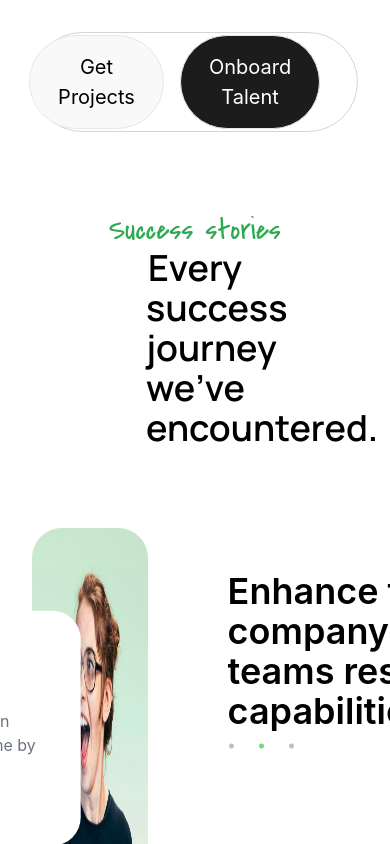
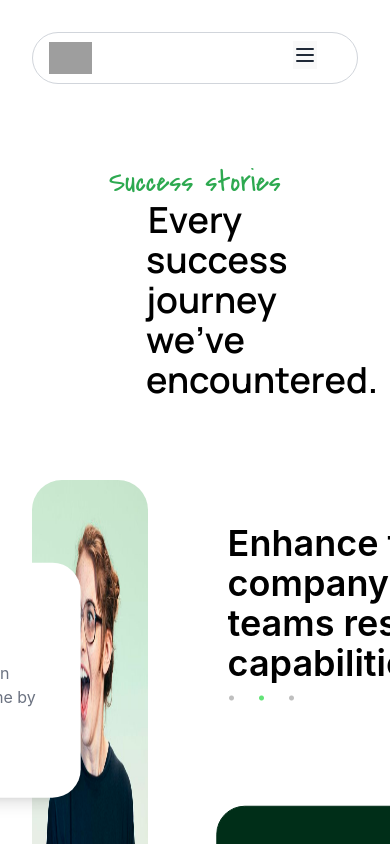
Before and after one commit to BittuKumar726/thenece, a React (Vite) app: page / in a window 390 px wide. Shown: the top 844 px of the page. Built offline with nearby package versions, Linux system fonts and the light colour scheme; grey boxes are pictures that could not be loaded; a web font is replaced by a local one.

Commit message:
Added responsive nav bar

```diff
--- a/src/components/Navbar/Navbar.jsx
+++ b/src/components/Navbar/Navbar.jsx
@@ -1,32 +1,112 @@
-import React from "react";
+import React, { useState, useEffect, useRef } from "react";
 import CustomButton from "../../General/CustomButton";
 import logo1 from "../../assets/Logo/Vector.png";
+
 const Navbar = () => {
+  const [menuOpen, setMenuOpen] = useState(false);
+  const menuRef = useRef(null);
+
+  const toggleMenu = () => {
+    setMenuOpen(!menuOpen);
+  };
+
+  const closeMenu = () => {
+    setMenuOpen(false);
+  };
+
+  // Close the modal if clicking outside of it
+  useEffect(() => {
+    const handleClickOutside = (event) => {
+      if (menuRef.current && !menuRef.current.contains(event.target)) {
+        closeMenu();
+      }
+    };
+
+    if (menuOpen) {
+      document.addEventListener("mousedown", handleClickOutside);
+    } else {
+      document.removeEventListener("mousedown", handleClickOutside);
+    }
+
+    return () => {
+      document.removeEventListener("mousedown", handleClickOutside);
+    };
+  }, [menuOpen]);
+
   const getProjects = () => {
     console.log("getProjects");
+    closeMenu();
   };
+
   const getOnboarTalent = () => {
     console.log("getOnboarTalent");
+    closeMenu();
   };
+
   return (
-    <nav className="bg-white-500 border rounded-full border-gray-300 pt-[16.97px] pr-[20.89px] pb-[16.97px] pl-[52.22px]">
-      <div className="mx-auto px-2 sm:px-6 lg:px-4">
-        <div className="relative flex h-16 items-center justify-between">
-          <div className="flex flex-1 items-center justify-center sm:items-stretch sm:justify-start">
-            <div className="flex flex-shrink-0 items-center">
-              <img className="h-8 w-auto" src={logo1} alt="Your Company" />
-            </div>
-            <div className="hidden sm:ml-6 sm:block"></div>
+    <nav className="bg-white-500 border rounded-full border-gray-300 px-4 py-2 lg:px-6">
+      <div className="mx-auto flex items-center justify-between">
+        <div className="flex items-center">
+          <img className="h-8 w-auto" src={logo1} alt="Your Company" />
+        </div>
+        <div className="flex items-center gap-4">
+          {/* Hamburger menu button for mobile */}
+          <div className="sm:hidden relative mr-6">
+            <button
+              onClick={toggleMenu}
+              className="focus:outline-none"
+              aria-label="Toggle menu"
+            >
+              <svg
+                className="w-6 h-7 text-gray-800"
+                fill="none"
+                stroke="currentColor"
+                viewBox="0 0 24 24"
+                xmlns="http://www.w3.org/2000/svg"
+              >
+                <path
+                  strokeLinecap="round"
+                  strokeLinejoin="round"
+                  strokeWidth="2"
+                  d="M4 6h16M4 12h16M4 18h16"
+                ></path>
+              </svg>
+            </button>
+
+            {/* Modal for mobile menu */}
+            {menuOpen && (
+              <div
+                ref={menuRef}
+                className="absolute right-0 mt-1 w-60 bg-white rounded-lg shadow-xl z-50 border"
+              >
+                <div className="flex flex-col gap-2 p-4">
+                  <CustomButton
+                    className="rounded-full border py-2 px-4 hover:bg-[#EAEAEA]"
+                    onClick={getProjects}
+                  >
+                    Get Projects
+                  </CustomButton>
+                  <CustomButton
+                    className="rounded-full border py-2 px-4 bg-[#1C1C1C] text-white hover:bg-[#4E4E4E]"
+                    onClick={getOnboarTalent}
+                  >
+                    Onboard Talent
+                  </CustomButton>
+                </div>
+              </div>
+            )}
           </div>
-          <div className="absolute inset-y-0 right-0 flex items-center pr-2 sm:static sm:inset-auto sm:ml-6 sm:pr-0 gap-4">
+
+          {/* Menu items for desktop */}
+          <div className="gap-4 hidden sm:flex">
             <CustomButton
-              className="rounded-full border pt-4 pb-4 pr-7 pl-7 hover:bg-[#EAEAEA] "
+              className="rounded-full border py-2 px-4 md:py-3 md:px-6 hover:bg-[#EAEAEA]"
               onClick={getProjects}
             >
               Get Projects
             </CustomButton>
             <CustomButton
-              className="rounded-full border pt-4 pb-4 pr-7 pl-7 bg-[#1C1C1C] text-white hover:bg-[#4E4E4E]"
+              className="rounded-full border py-2 px-4 md:py-3 md:px-6 bg-[#1C1C1C] text-white hover:bg-[#4E4E4E]"
               onClick={getOnboarTalent}
             >
               Onboard Talent
```
